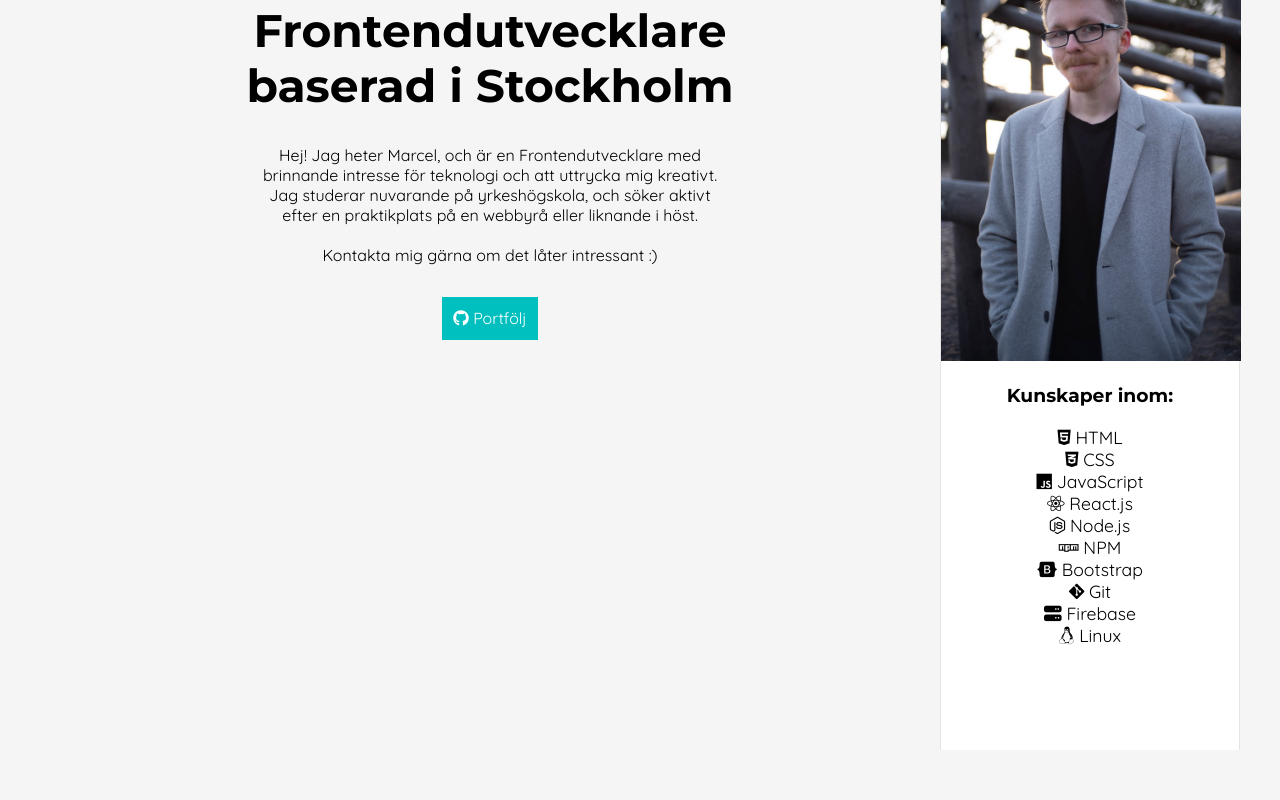
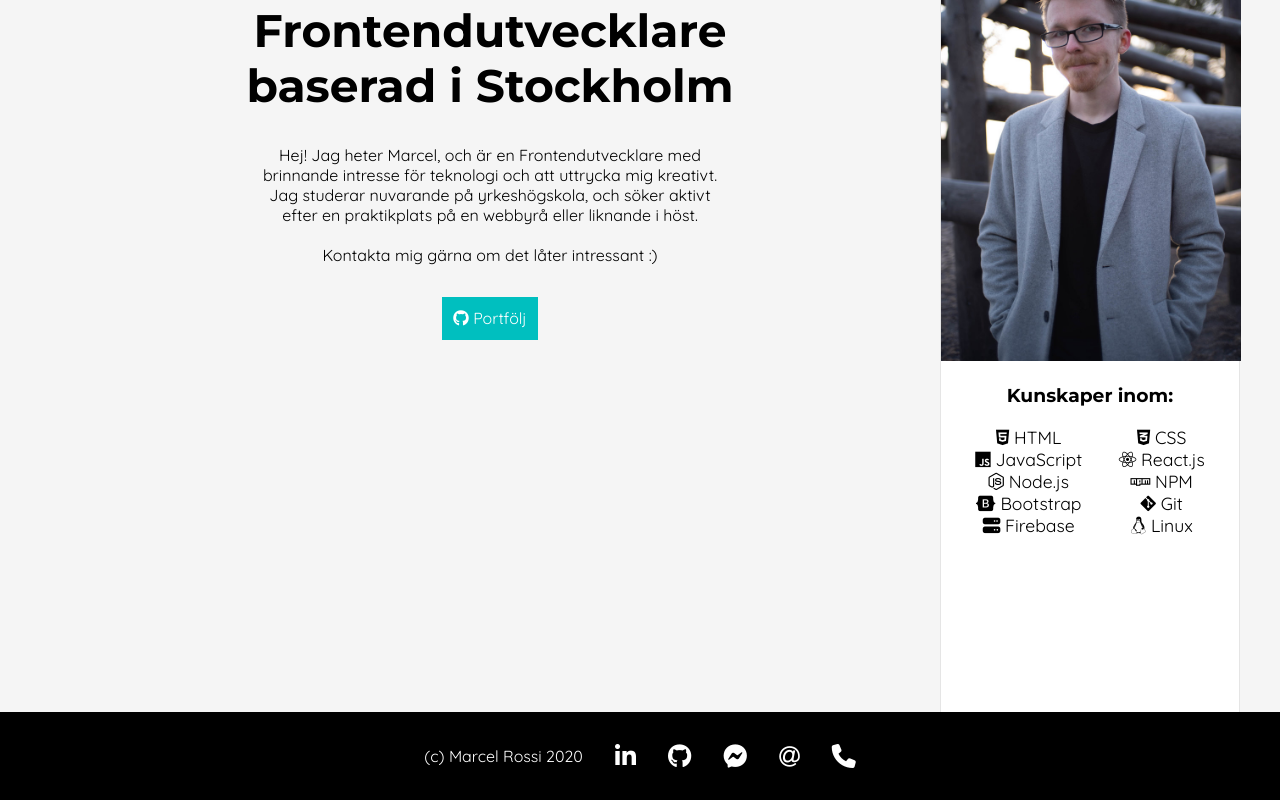
Before and after one commit to MarcelR1998/Individuell-Projektuppgift-2-FE19, a React (Create React App) app: page / in a window 1280 px wide. Shown: the part 176-976 px from the top of the page. Before the commit the page ends 926 px from the top, so only its background shows below. Built offline with nearby package versions, Linux system fonts and the light colour scheme.

Commit message:
Added footer, and fixed problem where portfoliosite overflowed (bug arose during development of this commit, due to restructure for footer)

```diff
--- a/src/App.css
+++ b/src/App.css
@@ -19,13 +19,14 @@ body{
 #gradientBar{
   width: 100%;
   height: 1vh;
+  min-height: 5px;
   background: linear-gradient(90deg, rgba(49,117,194,1) 0%, rgba(0,191,191,1) 100%);
 }
 
 h1{
   font-family: 'Montserrat', sans-serif;
   width: fit-content;
-  margin: calc(11vh + 2em) auto 0;
+  margin: 2em auto 0;
   /*margin-top: 0.5em;*/
   font-size:calc(20px + 2vw);
 }
@@ -51,6 +52,7 @@ nav {
   justify-content: space-around;
   align-items: center;
   height: 10vh;
+  min-height: 50px;
   background-color: rgba(255, 255, 255, 0.9);
   border-bottom: 1px solid rgba(0, 0, 0, 0.10);
 }
@@ -101,9 +103,10 @@ a:hover{
   margin: auto;
   width: 100%;
   max-width: 1200px;
-  height: 100vh;
+  min-height: 100vh;
   display: grid;
   grid-template-columns: auto 300px;
+  margin-top: 11vh;
 }
 
 #textContainer {
@@ -142,8 +145,6 @@ background: linear-gradient(90deg, rgba(49,117,194,1) 0%, rgba(0,191,191,1) 100%
   background-color: white;
   border-left: 1px solid rgba(0, 0, 0, 0.10);
   border-right: 1px solid rgba(0, 0, 0, 0.10);
-  height: 100%;
-  margin-top: 11vh;
 }
 
 aside li{
@@ -151,14 +152,21 @@ aside li{
   font-size: 1.1em;
 }
 
-p{
+aside ul {
+    display: grid;
+    grid-template-columns: auto auto;
     margin: 1em;
-
 }
 
-ul{
+ul {
  list-style: none;
  padding-inline-start: 0;
+}
+
+#portfolioWrapper {
+  display: grid;
+  margin-top: 11vh;
+  min-height: 100vh;
 }
 
 #loading{
@@ -175,8 +183,8 @@ ul{
 .githubItem{
   background-color: white;
   border: 1px solid rgba(0, 0, 0, 0.10);
-  width: 350px;
-  max-width: 80%;
+  width: 80%;
+  max-width: 350px;
   margin: auto;
   margin-bottom: 1em;
   padding: 1em;
@@ -200,9 +208,42 @@ ul{
   max-width: 80%;
 }
 
+ #contactWrapper {
+  display: grid;
+  margin-top: 11vh;
+  min-height: 100vh;
+ }
+
 .contactList li{
   margin: 1em 0 1em 0;
   max-width: 400px;
+}
+
+footer {
+  width: 100%;
+  background-color: black;
+  color: white;
+  margin: 0;
+  min-height: 11vh;
+  display: flex;
+  justify-content: center;
+}
+
+footer ul {
+  display: flex;
+  justify-content: center;
+  height: fit-content;
+  margin: auto;
+}
+
+footer li {
+  height: fit-content;
+  margin: auto 1em auto 1em;
+}
+
+footer a {
+  color: white;
+  font-size: 150%;
 }
 
 @media only screen and (max-width:840px) {
@@ -236,4 +277,12 @@ ul{
     max-width: 80%;
   }
 
+  footer li {
+    height: fit-content;
+    margin: auto 0.5em auto 0.5em;
   }
+
+  footer a {
+    font-size: 130%;
+  }
+}
--- a/src/App.js
+++ b/src/App.js
@@ -6,6 +6,7 @@ import Contact from "./Contact.js";
 import Portfolio from './Portfolio.js';
 import 'font-awesome/css/font-awesome.css';
 import { BrowserRouter as Router, Switch, Route } from "react-router-dom";
+import Footer from './Footer';
 
 class App extends Component {
   render() {
@@ -20,6 +21,7 @@ class App extends Component {
               <Route path="/contact" component={Contact} />
             </Switch>
           </main>
+          <Footer />
         </div>
       </Router >
     );
--- a/src/Contact.js
+++ b/src/Contact.js
@@ -3,16 +3,19 @@ import React, { Component } from 'react';
 class Contact extends Component {
     render() {
         return (
+            <div id="contactWrapper">
+                <div>
                     <div>
                         <h1>Kontakta mig</h1>
                         <ul className="frameStyle contactList" >
                             <li><a href="https://www.linkedin.com/in/marcel-rossi-84429819b/"><i className="fab fa-linkedin-in"></i> linkedin.com/in/marcel-rossi-84429819b/</a></li>
+                            <li><a href="https://github.com/MarcelR1998"><i className="fa fa-github"></i> github.com/MarcelR1998</a></li>
+                            <li><a href="https://m.me/marcel.rossi37"><i className="fab fa-facebook-messenger"></i> marcel.rossi37</a></li>
                             <li><a href="mailto:marcelrossi@hotmail.com"><i className="fa fa-at"></i> marcelrossi@hotmail.com</a></li>
                             <li> <a href="tel:+46704868376"><i className="fas fa-phone"></i> +46704868376</a></li>
-                    <li><a href="https://github.com/MarcelR1998"><i className="fa fa-github"></i> github.com/MarcelR1998</a></li>
-                    <li><a href="https://m.me/marcel.rossi37"><i className="fab fa-facebook-messenger"></i> marcel.rossi37</a></li>
                         </ul>
-
+                    </div>
+                </div>
             </div>
         );
     }
--- /dev/null
+++ b/src/Footer.js
@@ -0,0 +1,20 @@
+import React, { Component } from 'react';
+
+class Footer extends Component {
+    render() {
+        return (
+            <footer>
+                <ul>
+                    <li><p>(c) Marcel Rossi {new Date(Date.now()).getFullYear()}</p> </li>
+                    <li><a href="https://www.linkedin.com/in/marcel-rossi-84429819b/"><i className="fab fa-linkedin-in"></i></a></li>
+                    <li><a href="https://github.com/MarcelR1998"><i className="fa fa-github"></i></a></li>
+                    <li><a href="https://m.me/marcel.rossi37"><i className="fab fa-facebook-messenger"></i></a></li>
+                    <li><a href="mailto:marcelrossi@hotmail.com"><i className="fa fa-at"></i></a></li>
+                    <li> <a href="tel:+46704868376"><i className="fas fa-phone"></i></a></li>
+                </ul>
+            </footer>
+        );
+    }
+}
+
+export default Footer;
--- a/src/Portfolio.js
+++ b/src/Portfolio.js
@@ -47,9 +47,14 @@ class Portfolio extends Component {
         var { isLoaded, items, starred } = this.state;
 
         if (!isLoaded) {
-            return <h3 id="loading"><i className="fas fa-sync fa-spin"></i></h3>;
+            return (
+                <div id="portfolioWrapper">
+                    <h3 id="loading"><i className="fas fa-sync fa-spin"></i></h3>
+                </div>
+            );
         } else {
             return (
+                <div id="portfolioWrapper">
                     <div>
                         <h1>Vad jag gjort</h1>
                         <p className="frameStyle" ><i className="fas fa-info-circle"></i> Denna sida uppdateras automatiskt via Githubs API</p>
@@ -67,6 +72,7 @@ class Portfolio extends Component {
                         </img>
                         <h3><a href="https://github.com/MarcelR1998"><i className="fa fa-github"></i> https://github.com/MarcelR1998</a></h3>
                     </div>
+                </div>
             );
         }
 
```
Lines whose indentation alone changed are shown as unchanged.
